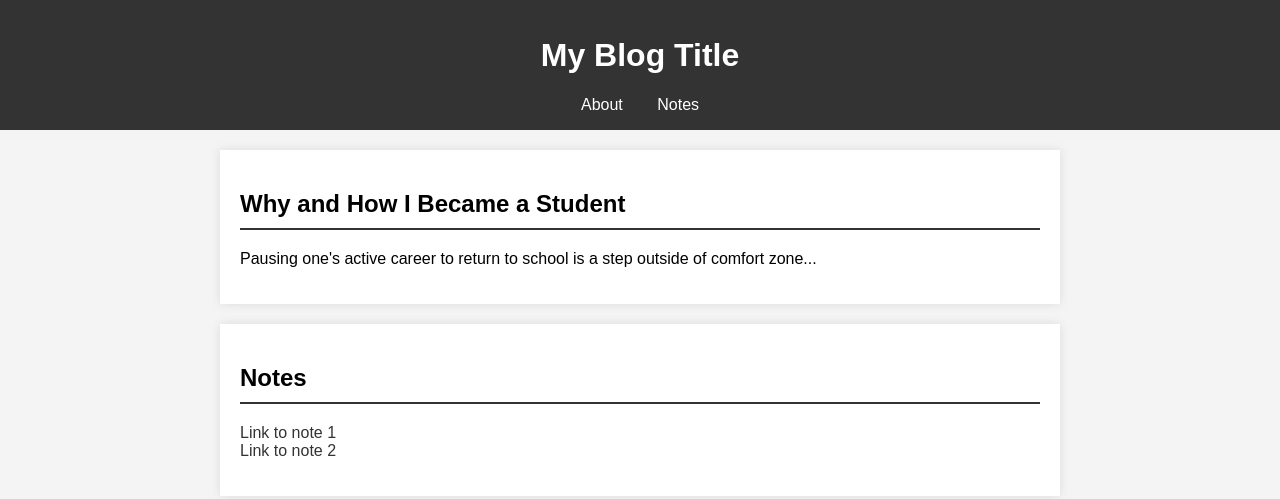
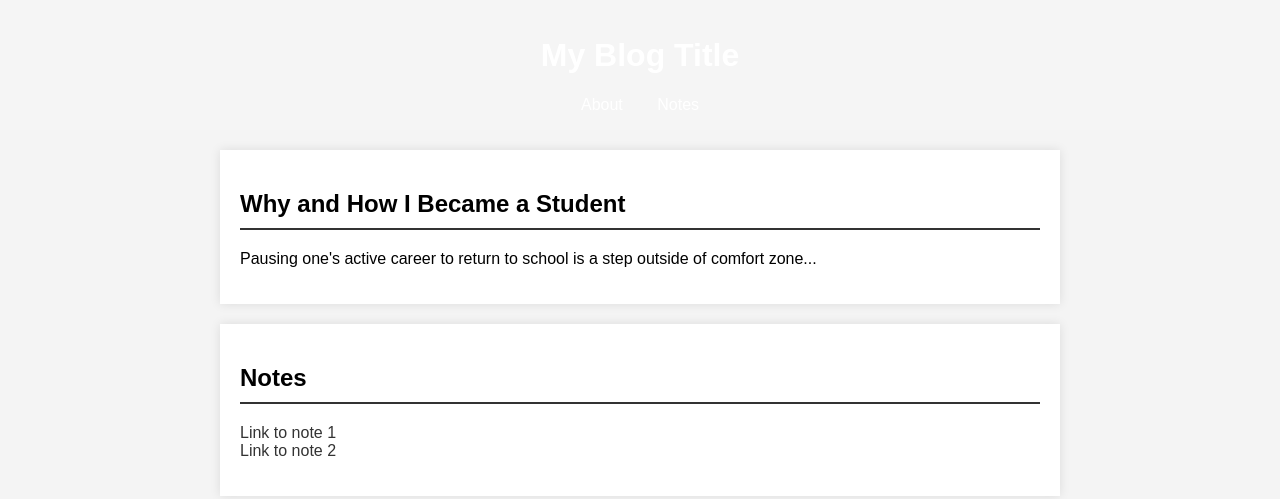
Before and after one commit to hjaan/hjaan.github.io, a plain HTML site: page index.html in a window 1280 px wide. Drawn offline with Linux system fonts and the light colour scheme.

Commit message:
Update styles.css

```diff
--- a/styles.css
+++ b/styles.css
@@ -6,7 +6,7 @@ body {
 }
 
 header {
-    background-color: #333;
+    background-color: #f5f5f5;
     color: #fff;
     text-align: center;
     padding: 1em 0;
```
